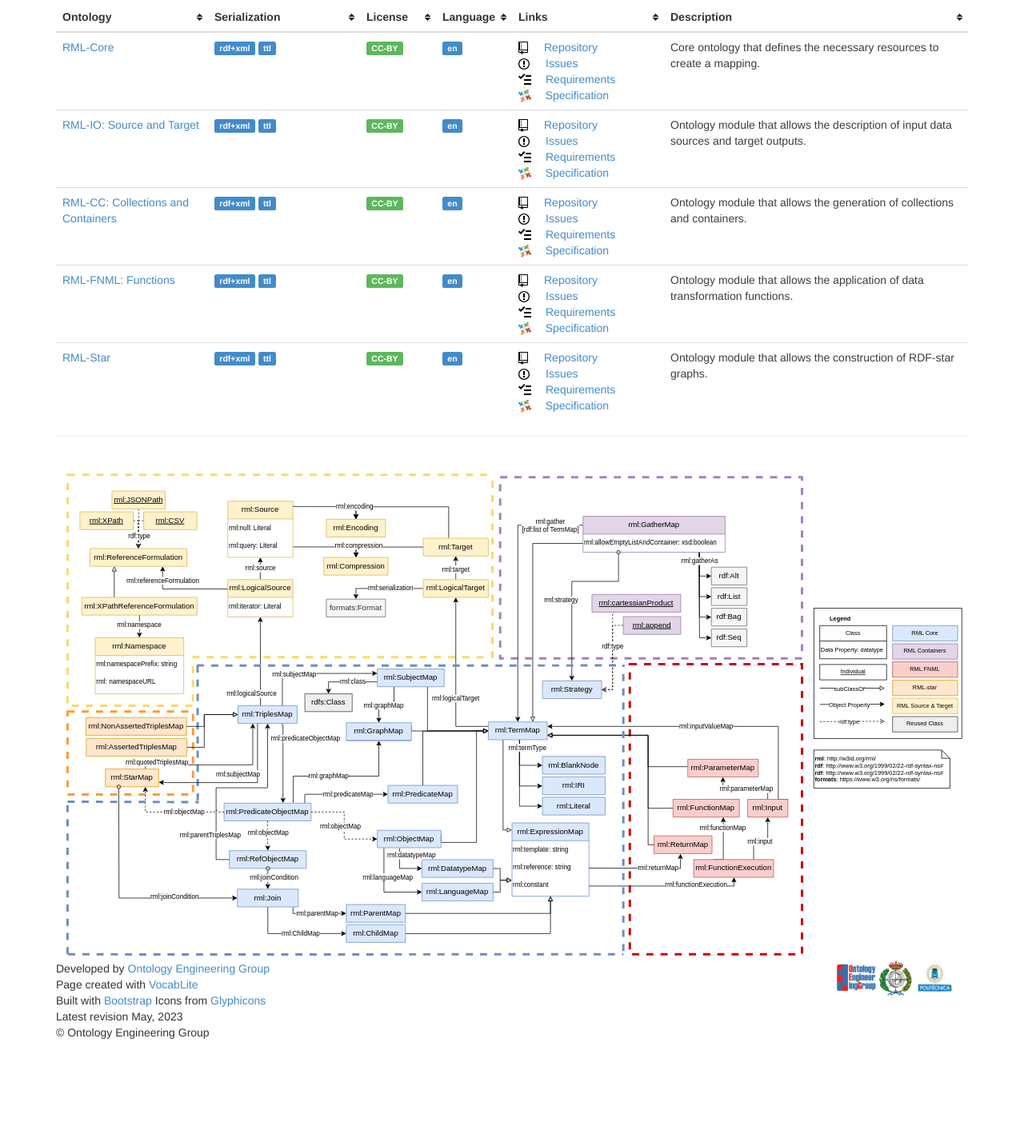
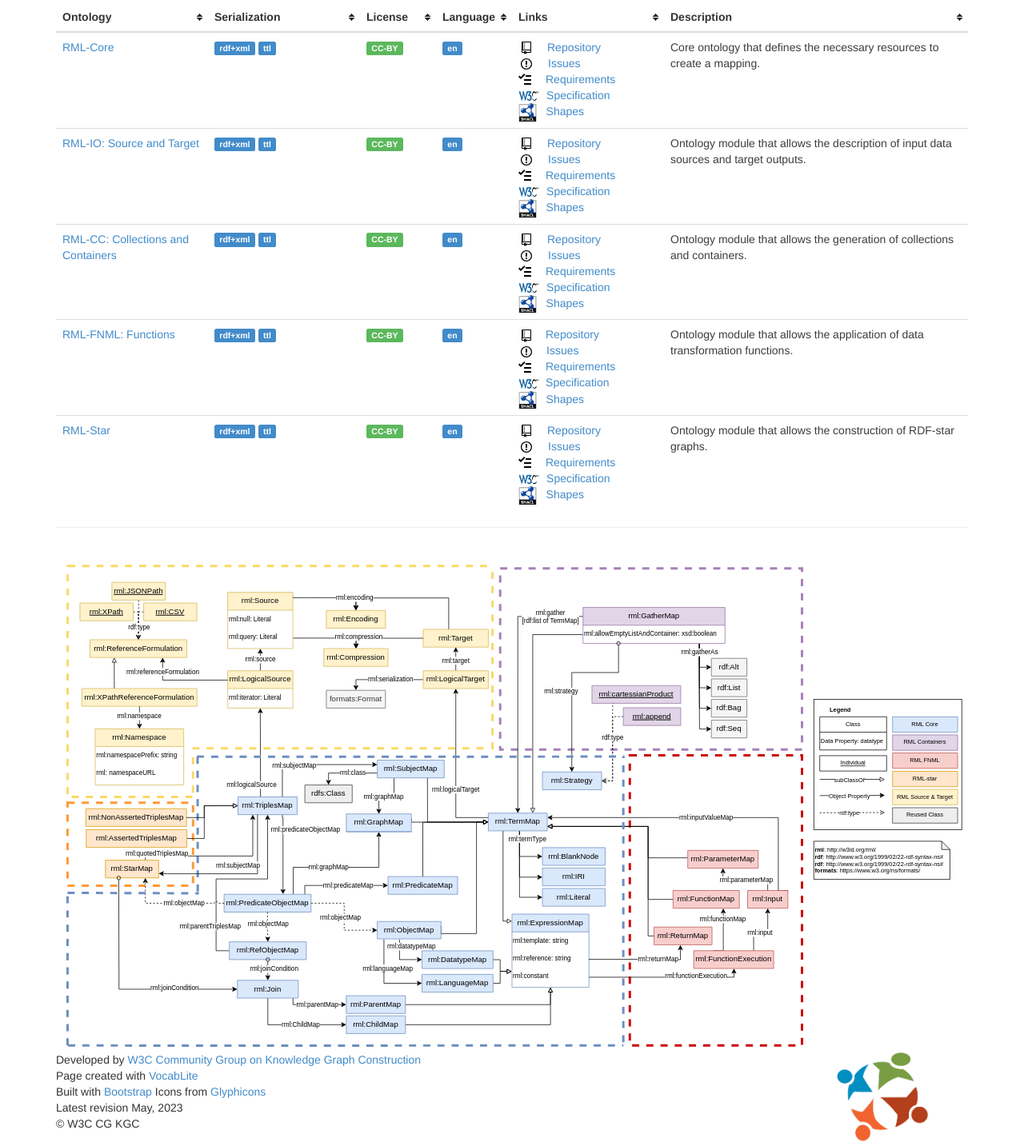
Before and after one commit to kg-construct/rml-resources, a plain HTML site: page portal/index.html in a window 1280 px wide. Shown: the part 253-1686 px from the top of the page at 80% size. Before the commit the page ends 1604 px from the top, so only its background shows below. Drawn offline with Linux system fonts and the light colour scheme.

Commit message:
adding shapes and portal updates

```diff
--- a/portal/index.html
+++ b/portal/index.html
@@ -102,10 +102,13 @@
   <td><a href="http://purl.org/NET/rdflicense/cc-by4.0" target="_blank"> <span class="label label-success">CC-BY</span> </a></td>
   <td><a href="http://lexvo.org/id/iso639-3/eng" target="_blank"> <span class="label label-primary">en</span></a> </td>
   <!--<td><span class="label label-primary">devops</span></td>-->
-  <td><img src="vocab/images/repo.svg" alt="repository"/><span style="padding-left:20px"><a href="https://github.com/kg-construct/rml-core">Repository</a><br>
-    <img src="vocab/images/issue-opened.svg" alt="issues"/><span style="padding-left:20px"><a href="https://github.com/kg-construct/rml-core/issues">Issues</a>
-      <br><img src="vocab/images/tasklist.svg" alt="requirements"/><span style="padding-left:18px"><a href="requirements/requirements-core.html">Requirements</a>
-        <br><img src="vocab/images/cgbg-logo.svg.gif"  width=9% alt="spec"/><span style="padding-left:18px"><a href="http://w3id.org/rml/core/spec">Specification</a>
+  <td>
+    <img src="vocab/images/repo.svg" style="margin-left: 4px" alt="repository"/><span style="padding-left:20px"><a href="https://github.com/kg-construct/rml-core">Repository</a></span><br>
+    <img src="vocab/images/issue-opened.svg" style="margin-left: 3px" alt="issues"/><span style="padding-left:20px"><a href="https://github.com/kg-construct/rml-core/issues">Issues</a></span><br>
+    <img src="vocab/images/tasklist.svg" alt="requirements"/><span style="padding-left:18px"><a href="requirements/requirements-core.html">Requirements</a></span><br>
+    <img src="vocab/images/w3c.png"  width=15% alt="spec"/><span style="padding-left:9px"><a href="http://w3id.org/rml/core/spec">Specification</a></span><br>
+    <img src="vocab/images/shacl.png"  width=13% alt="spec"/><span style="padding-left:12px"><a href="http://w3id.org/rml/core/shapes">Shapes</a></span>
+  </td>
 
   </td>
   <td>
@@ -121,10 +124,13 @@
   <td><a href="http://purl.org/NET/rdflicense/cc-by4.0" target="_blank"> <span class="label label-success">CC-BY</span> </a></td>
   <td><a href="http://lexvo.org/id/iso639-3/eng" target="_blank"> <span class="label label-primary">en</span></a> </td>
   <!--<td><span class="label label-primary">devops</span></td>-->
-  <td><img src="vocab/images/repo.svg" alt="repository"/><span style="padding-left:20px"><a href="https://github.com/kg-construct/rml-target-source-spec">Repository</a><br>
-    <img src="vocab/images/issue-opened.svg" alt="issues"/><span style="padding-left:20px"><a href="https://github.com/kg-construct/rml-target-source-spec/issues">Issues</a>
-      <br><img src="vocab/images/tasklist.svg" alt="requirements"/><span style="padding-left:18px"><a href="requirements/requirements-io.html">Requirements</a>
-        <br><img src="vocab/images/cgbg-logo.svg.gif"  width=9% alt="spec"/><span style="padding-left:18px"><a href="http://w3id.org/rml/io/spec">Specification</a>
+  <td>
+    <img src="vocab/images/repo.svg" style="margin-left: 4px" alt="repository"/><span style="padding-left:20px"><a href="https://github.com/kg-construct/rml-target-source-spec">Repository</a></span><br>
+    <img src="vocab/images/issue-opened.svg" style="margin-left: 3px" alt="issues"/><span style="padding-left:20px"><a href="https://github.com/kg-construct/rml-target-source-spec/issues">Issues</a></span><br>
+    <img src="vocab/images/tasklist.svg" alt="requirements"/><span style="padding-left:18px"><a href="requirements/requirements-io.html">Requirements</a></span><br>
+    <img src="vocab/images/w3c.png"  width=15% alt="spec"/><span style="padding-left:9px"><a href="http://w3id.org/rml/io/spec">Specification</a></span><br>
+    <img src="vocab/images/shacl.png"  width=13% alt="spec"/><span style="padding-left:12px"><a href="http://w3id.org/rml/io/shapes">Shapes</a></span>
+  </td>
   </td>
   <td>
   Ontology module that allows the description of input data sources and target outputs.</td>
@@ -139,10 +145,12 @@
   <td><a href="http://purl.org/NET/rdflicense/cc-by4.0" target="_blank"> <span class="label label-success">CC-BY</span> </a></td>
   <td><a href="http://lexvo.org/id/iso639-3/eng" target="_blank"> <span class="label label-primary">en</span></a> </td>
   <!--<td><span class="label label-primary">devops</span></td>-->
-  <td><img src="vocab/images/repo.svg" alt="repository"/><span style="padding-left:20px"><a href="https://github.com/kg-construct/collection-containers-spec">Repository</a><br>
-    <img src="vocab/images/issue-opened.svg" alt="issues"/><span style="padding-left:20px"><a href="https://github.com/kg-construct/collection-containers-spec/issues">Issues</a>
-      <br><img src="vocab/images/tasklist.svg" alt="requirements"/><span style="padding-left:18px"><a href="requirements/requirements-cc.html">Requirements</a>
-        <br><img src="vocab/images/cgbg-logo.svg.gif"  width=9% alt="spec"/><span style="padding-left:18px"><a href="http://w3id.org/rml/cc/spec">Specification</a>
+  <td>
+    <img src="vocab/images/repo.svg" style="margin-left: 4px" alt="repository"/><span style="padding-left:20px"><a href="https://github.com/kg-construct/collection-containers-spec">Repository</a></span><br>
+    <img src="vocab/images/issue-opened.svg" style="margin-left: 3px" alt="issues"/><span style="padding-left:20px"><a href="https://github.com/kg-construct/collection-containers-spec/issues">Issues</a></span><br>
+    <img src="vocab/images/tasklist.svg" alt="requirements"/><span style="padding-left:18px"><a href="requirements/requirements-cc.html">Requirements</a></span><br>
+    <img src="vocab/images/w3c.png"  width=15% alt="spec"/><span style="padding-left:9px"><a href="http://w3id.org/rml/cc/spec">Specification</a></span><br>
+    <img src="vocab/images/shacl.png"  width=13% alt="spec"/><span style="padding-left:12px"><a href="http://w3id.org/rml/cc/shapes">Shapes</a></span>
   </td>
   <td>
   Ontology module that allows the generation of collections and containers.</td>
@@ -157,10 +165,12 @@
   <td><a href="http://purl.org/NET/rdflicense/cc-by4.0" target="_blank"> <span class="label label-success">CC-BY</span> </a></td>
   <td><a href="http://lexvo.org/id/iso639-3/eng" target="_blank"> <span class="label label-primary">en</span></a> </td>
   <!--<td><span class="label label-primary">devops</span></td>-->
-  <td><img src="vocab/images/repo.svg" alt="repository"/><span style="padding-left:20px"><a href="https://github.com/kg-construct/fnml-spec">Repository</a><br>
-    <img src="vocab/images/issue-opened.svg" alt="issues"/><span style="padding-left:20px"><a href="https://github.com/kg-construct/fnml-spec/issues">Issues</a>
-      <br><img src="vocab/images/tasklist.svg" alt="requirements"/><span style="padding-left:18px"><a href="requirements/requirements-fnml.html">Requirements</a>
-        <br><img src="vocab/images/cgbg-logo.svg.gif"  width=9% alt="spec"/><span style="padding-left:18px"><a href="http://w3id.org/rml/fnml/spec">Specification</a>
+  <td>
+    <img src="vocab/images/repo.svg" style="margin-left: 4px" alt="repository"/><span style="padding-left:18px"><a href="https://github.com/kg-construct/fnml-spec">Repository</a></span><br>
+    <img src="vocab/images/issue-opened.svg" style="margin-left: 3px" alt="issues"/><span style="padding-left:18px"><a href="https://github.com/kg-construct/fnml-spec/issues">Issues</a></span><br>
+    <img src="vocab/images/tasklist.svg" alt="requirements"/><span style="padding-left:18px"><a href="requirements/requirements-fnml.html">Requirements</a></span><br>
+    <img src="vocab/images/w3c.png"  width=15% alt="spec"/><span style="padding-left:8px"><a href="http://w3id.org/rml/fnml/spec">Specification</a></span><br>
+    <img src="vocab/images/shacl.png"  width=13% alt="spec"/><span style="padding-left:12px"><a href="http://w3id.org/rml/fnml/shapes">Shapes</a></span>
   </td>
   <td>
   Ontology module that allows the application of data transformation functions.</td>
@@ -175,11 +185,12 @@
   <td><a href="http://purl.org/NET/rdflicense/cc-by4.0" target="_blank"> <span class="label label-success">CC-BY</span> </a></td>
   <td><a href="http://lexvo.org/id/iso639-3/eng" target="_blank"> <span class="label label-primary">en</span></a> </td>
   <!--<td><span class="label label-primary">devops</span></td>-->
-  <td><img src="vocab/images/repo.svg" alt="repository"/><span style="padding-left:20px"><a href="https://github.com/kg-construct/rml-star-spec">Repository</a><br>
-    <img src="vocab/images/issue-opened.svg" alt="issues"/><span style="padding-left:20px"><a href="https://github.com/kg-construct/rml-star-spec/issues">Issues</a>
-      <br><img src="vocab/images/tasklist.svg" alt="requirements"/><span style="padding-left:18px"><a href="requirements/requirements-star.html">Requirements</a>
-
-        <br><img src="vocab/images/cgbg-logo.svg.gif"  width=9% alt="spec"/><span style="padding-left:18px"><a href="http://w3id.org/rml/star/spec">Specification</a>
+  <td>
+    <img src="vocab/images/repo.svg" style="margin-left: 4px" alt="repository"/><span style="padding-left:20px"><a href="https://github.com/kg-construct/rml-star-spec">Repository</a></span><br>
+    <img src="vocab/images/issue-opened.svg" style="margin-left: 3px" alt="issues"/><span style="padding-left:20px"><a href="https://github.com/kg-construct/rml-star-spec/issues">Issues</a></span><br>
+    <img src="vocab/images/tasklist.svg" alt="requirements"/><span style="padding-left:18px"><a href="requirements/requirements-star.html">Requirements</a></span><br>
+    <img src="vocab/images/w3c.png" width=15% alt="spec"/><span style="padding-left:9px;"><a href="http://w3id.org/rml/star/spec">Specification</a></span><br>
+    <img src="vocab/images/shacl.png"  width=13% alt="spec"/><span style="padding-left:12px"><a href="http://w3id.org/rml/star/shapes">Shapes</a></span>
   </td>
   <td>
   Ontology module that allows the construction of RDF-star graphs.</td>
@@ -195,7 +206,7 @@
 <footer class="footer">
   <div class="row">
     <div class="col-md-10">
-      Developed by <a href="https://oeg.fi.upm.es/" target="_blank">Ontology Engineering Group</a>
+      Developed by <a href="https://www.w3.org/community/kg-construct/" target="_blank">W3C Community Group on Knowledge Graph Construction</a>
       <br>
       Page created with  <a href = "https://github.com/dgarijo/vocabLite" target="_blank">VocabLite</a>
       <br>
@@ -204,17 +215,11 @@
       <br>
       Latest revision May, 2023
       <br>
-      <p>&copy; Ontology Engineering Group</p>
+      <p>&copy; W3C CG KGC</p>
     </div>
     <div class="col-md-2">
-      <a href="https://oeg.fi.upm.es/" target="_blank"><img src="./vocab/images/logoOEG.gif" alt="OEG logo" class="img-rounded"
-                                                            class="img-responsive" width="30%" /></a>
-
-      <a href="http://fi.upm.es/" target="_blank"><img src="./vocab/images/fiLogo.png" alt="FI logo" class="img-rounded"
-                                                           class="img-responsive" width="25%" /></a>
-
-      <a href="https://www.upm.es/" target="_blank"><img src="./vocab/images/upmlogo.png" alt="UPM logo" class="img-rounded"
-                                                             class="img-responsive" width="30%" /></a>
+      <a href="https://www.w3.org/community/kg-construct/" target="_blank"><img src="./vocab/images/cgbg-logo.svg.gif" alt="CG logo" class="img-rounded"
+                                                            class="img-responsive" width="70%" /></a>
     </div>
   </div>
 </footer>
```
Also changed, not shown: portal/backwards-compatibility.html (+4 -10 lines), portal/guide.html (+4 -10 lines), portal/requirements/requirements-cc.html (+4 -10 lines), portal/requirements/requirements-core.html (+4 -10 lines), portal/requirements/requirements-fnml.html (+4 -10 lines), portal/requirements/requirements-io.html (+4 -10 lines), portal/requirements/requirements-star.html (+4 -10 lines), portal/vocab/images/fiLogo.png (deleted), portal/vocab/images/logoOEG.gif (deleted), portal/vocab/images/shacl.png (added), portal/vocab/images/upmlogo.png (deleted), portal/vocab/images/w3c.png (added), 1 other file.
